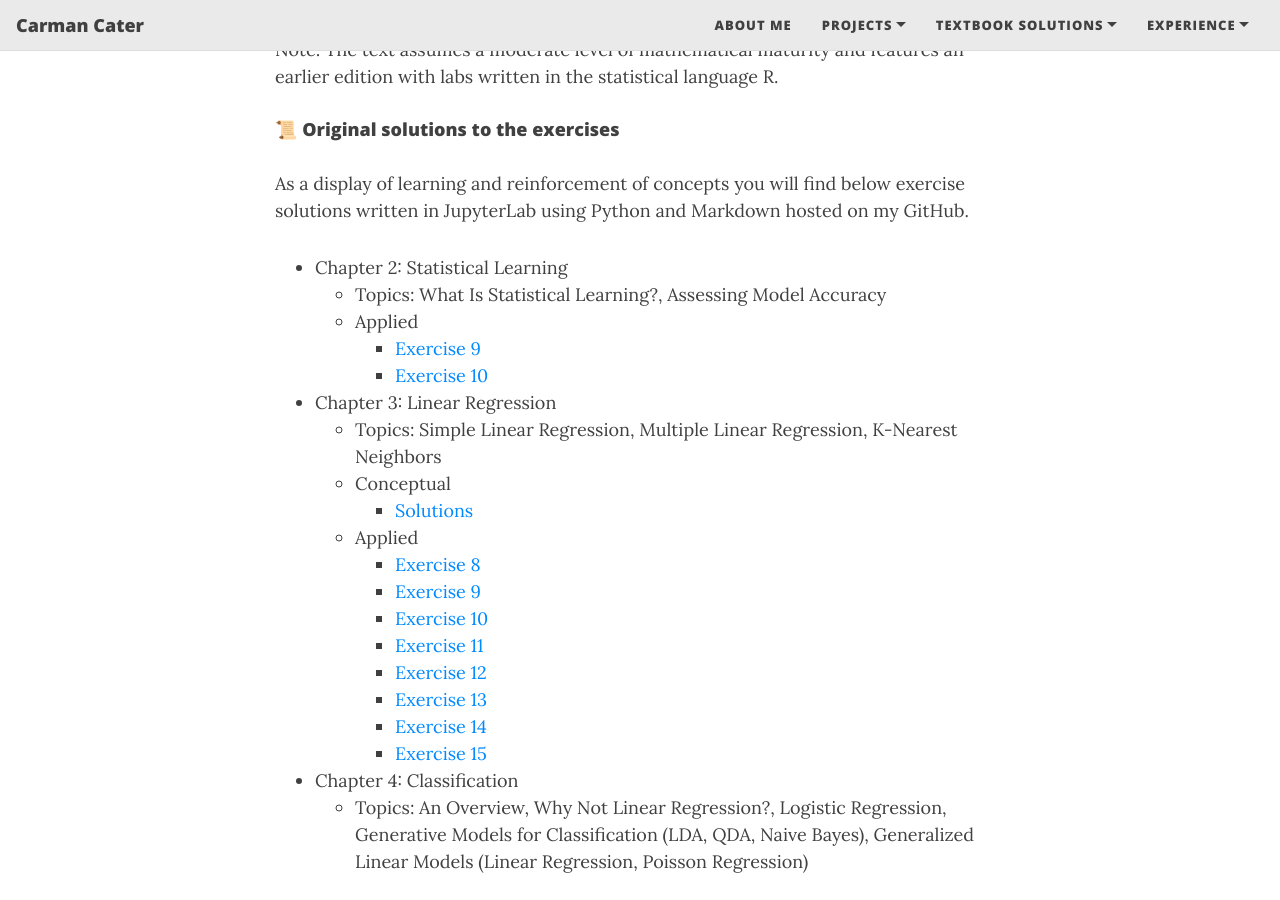
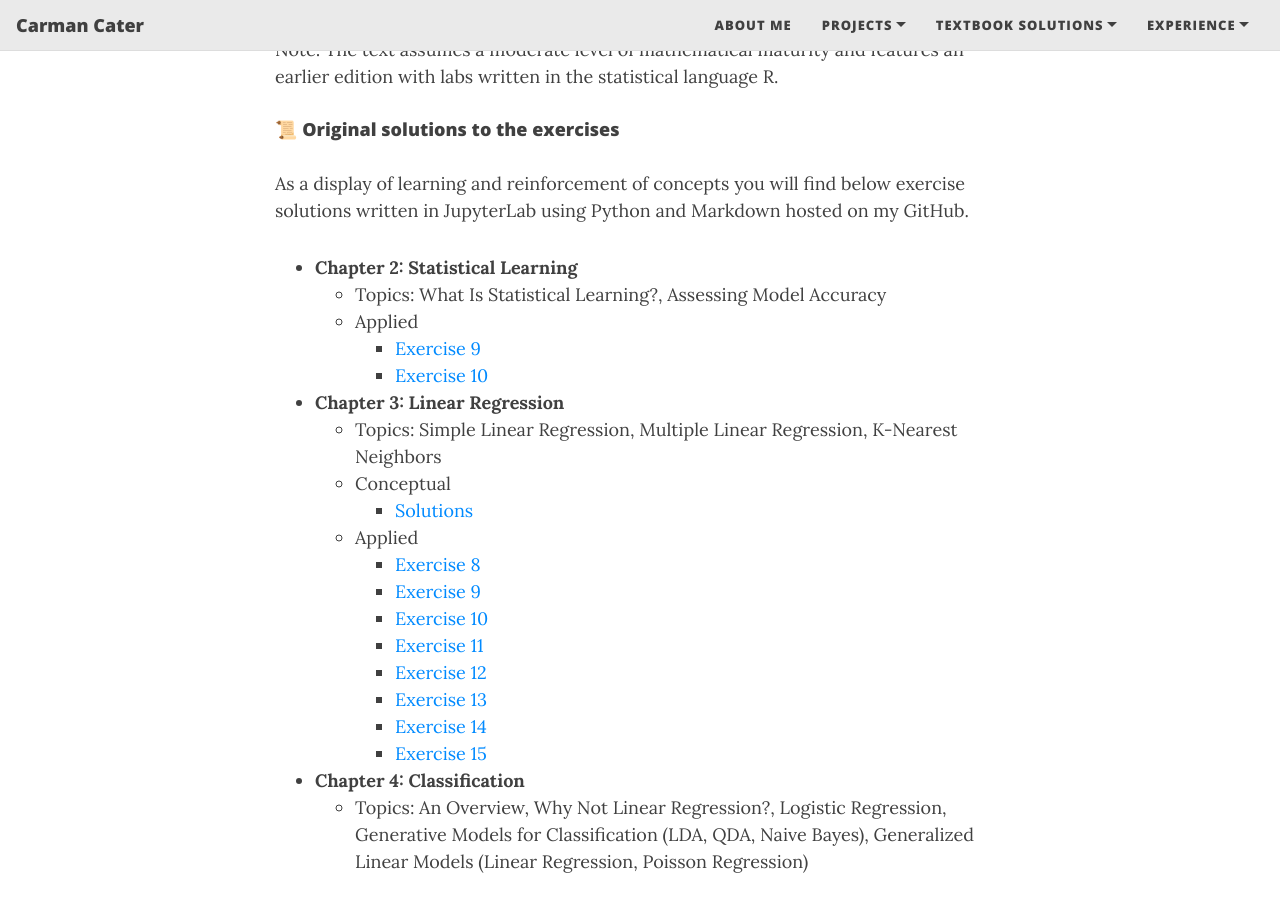
Before and after one commit to carmancater/carmancater.github.io, a Jekyll site: the page built from islpSolutions.md, in a window 1280 px wide and 900 px high, scrolled down 548 px. Built offline with Jekyll 4.4.1, drawn with Linux system fonts in a browser that asks for light colours; nearby versions of some CDN libraries; emoji names are drawn with the system emoji font.

```diff
--- a/islpSolutions.md
+++ b/islpSolutions.md
@@ -15,12 +15,12 @@ Note: The text assumes a moderate level of mathematical maturity and features an
 #### :scroll: Original solutions to the exercises
 As a display of learning and reinforcement of concepts you will find below exercise solutions written in JupyterLab using Python and Markdown hosted on my GitHub.
 
-- Chapter 2: Statistical Learning
+- **Chapter 2: Statistical Learning**
     - Topics: What Is Statistical Learning?, Assessing Model Accuracy
     - Applied
         - [Exercise 9](https://github.com/carmancater/an-introduction-to-statistical-learning-with-applications-in-python/blob/main/Chapter%2002%20-%20Statistical%20Learning/Ch%202%20Ex%2009.ipynb){:target="_blank"}
         - [Exercise 10](https://github.com/carmancater/an-introduction-to-statistical-learning-with-applications-in-python/blob/main/Chapter%2002%20-%20Statistical%20Learning/Ch%202%20Ex%2010.ipynb){:target="_blank"}
-- Chapter 3: Linear Regression
+- **Chapter 3: Linear Regression**
     - Topics: Simple Linear Regression, Multiple Linear Regression, K-Nearest Neighbors
     - Conceptual
         - [Solutions](https://github.com/carmancater/an-introduction-to-statistical-learning-with-applications-in-python/blob/main/Chapter%2003%20-%20Linear%20Regression/Ch%203%20Conceptual.md){:target="_blank"}
@@ -33,5 +33,5 @@ As a display of learning and reinforcement of concepts you will find below exerc
         - [Exercise 13](https://github.com/carmancater/an-introduction-to-statistical-learning-with-applications-in-python/blob/main/Chapter%2003%20-%20Linear%20Regression/Ch%203%20Ex%2013.ipynb){:target="_blank"}
         - [Exercise 14](https://github.com/carmancater/an-introduction-to-statistical-learning-with-applications-in-python/blob/main/Chapter%2003%20-%20Linear%20Regression/Ch%203%20Ex%2014.ipynb){:target="_blank"}
         - [Exercise 15](https://github.com/carmancater/an-introduction-to-statistical-learning-with-applications-in-python/blob/main/Chapter%2003%20-%20Linear%20Regression/Ch%203%20Ex%2015.ipynb){:target="_blank"}
-- Chapter 4: Classification
+- **Chapter 4: Classification**
     - Topics: An Overview, Why Not Linear Regression?, Logistic Regression, Generative Models for Classification (LDA, QDA, Naive Bayes), Generalized Linear Models (Linear Regression, Poisson Regression)
```
